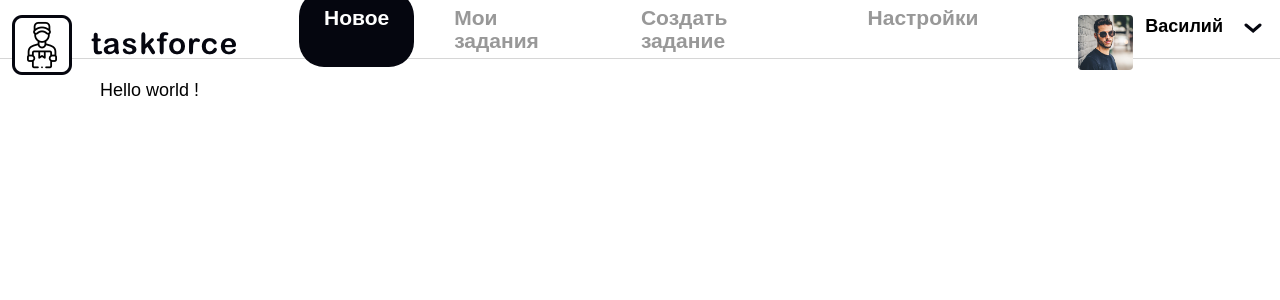
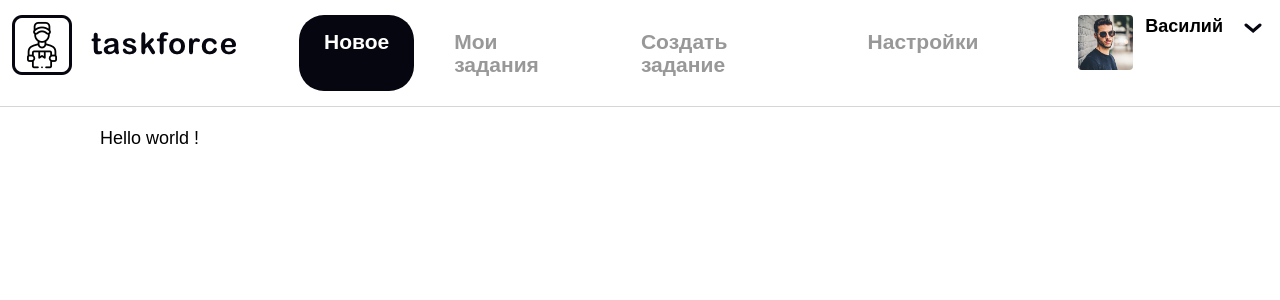
Before and after one commit to daniil-my-work/taskforce, a Yii app: template views/site/index.php in a window 1280 px wide. Shown: the top 300 px of the page. Run offline with PHP 8.4 and a stand-in for Yii, Linux system fonts and the light colour scheme; the template is opened without the code that fills it, so the values that code supplies are empty; some libraries are stand-ins or nearby versions; some web fonts are replaced.

Commit message:
редактиркет стили

```diff
--- a/web/css/style.css
+++ b/web/css/style.css
@@ -538,7 +538,7 @@ template {
   -webkit-box-pack: justify;
       -ms-flex-pack: justify;
           justify-content: space-between;
-  height: 59px;
+  /* height: 59px; */
   border-bottom: 1px solid #d6d6d6;
   padding: 15px 12px; }
 
```
